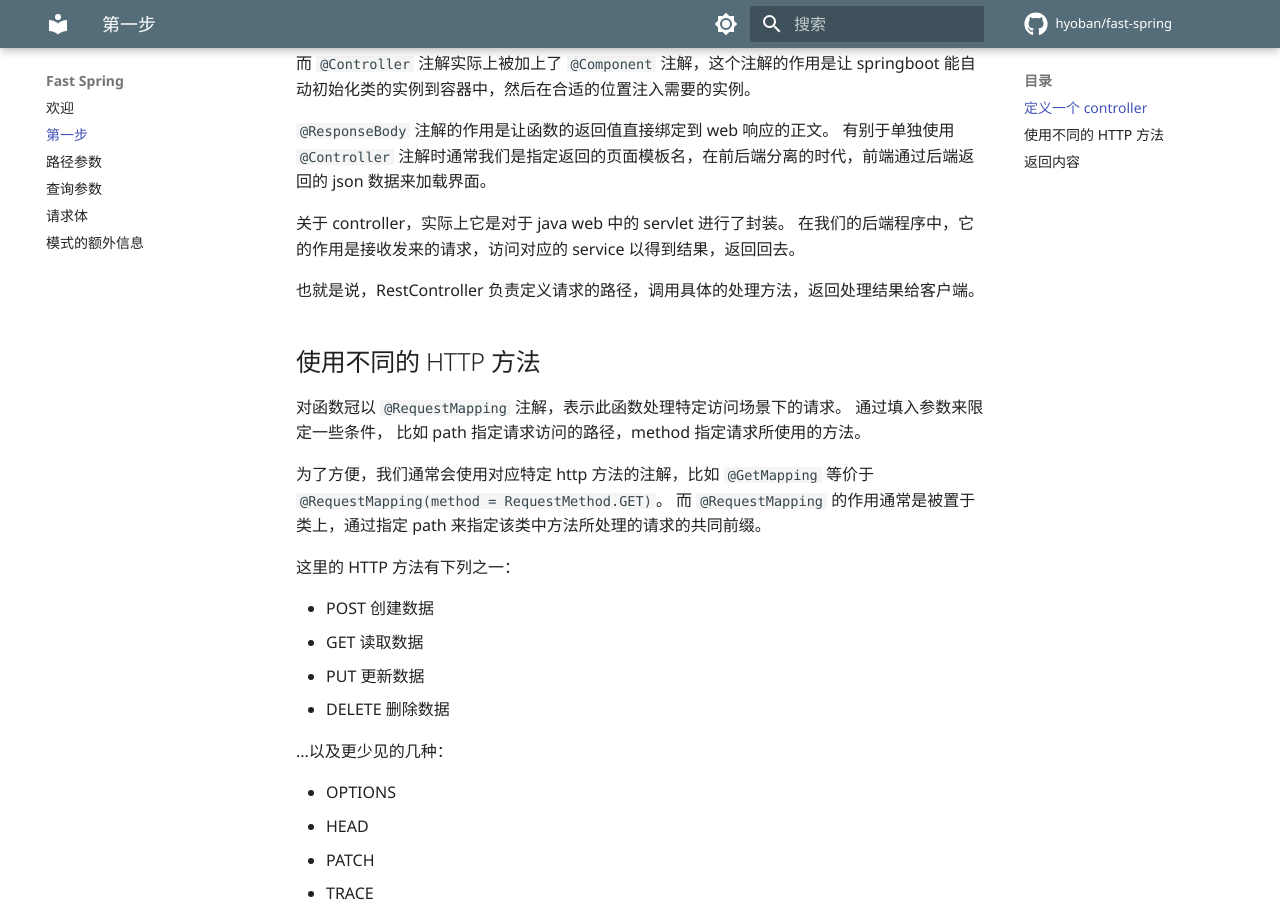
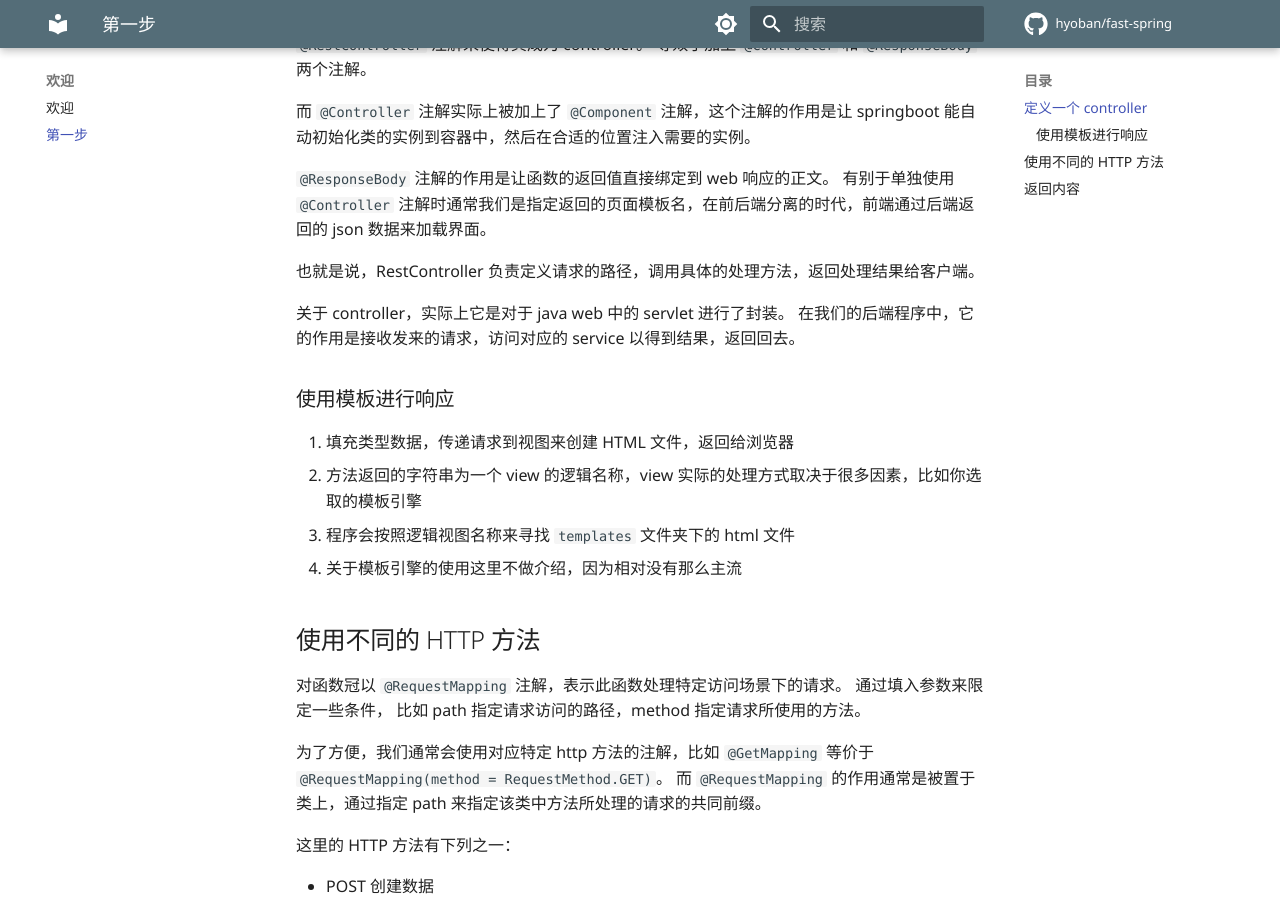
Before and after one commit to hyoban/fast-spring, an MkDocs documentation site: the page built from docs/first-steps.md, in a window 1280 px wide and 900 px high, scrolled down 918 px. Built offline with MkDocs 1.6.1 and Material for MkDocs 9.7.7, drawn with Linux system fonts in a browser that asks for light colours; comment, search, counter and statistics services are not loaded.

Commit message:
chore: arrange docs

```diff
--- a/docs/01-first-steps.md
+++ b/docs/first-steps.md
@@ -43,10 +43,17 @@ Spring 能够自动扫描你的代码，将其注册到该到的位置。
 `@ResponseBody` 注解的作用是让函数的返回值直接绑定到 web 响应的正文。
 有别于单独使用 `@Controller` 注解时通常我们是指定返回的页面模板名，在前后端分离的时代，前端通过后端返回的 json 数据来加载界面。
 
+也就是说，RestController 负责定义请求的路径，调用具体的处理方法，返回处理结果给客户端。
+
 关于 controller，实际上它是对于 java web 中的 servlet 进行了封装。
 在我们的后端程序中，它的作用是接收发来的请求，访问对应的 service 以得到结果，返回回去。
 
-也就是说，RestController 负责定义请求的路径，调用具体的处理方法，返回处理结果给客户端。
+### 使用模板进行响应
+
+1. 填充类型数据，传递请求到视图来创建 HTML 文件，返回给浏览器
+2. 方法返回的字符串为一个 view 的逻辑名称，view 实际的处理方式取决于很多因素，比如你选取的模板引擎
+3. 程序会按照逻辑视图名称来寻找 `templates` 文件夹下的 html 文件
+4. 关于模板引擎的使用这里不做介绍，因为相对没有那么主流
 
 ## 使用不同的 HTTP 方法
 
--- a/mkdocs.yml
+++ b/mkdocs.yml
@@ -25,6 +25,9 @@ theme:
   name: material
   features:
     - navigation.top
+    - navigation.instant
+    - navigation.tabs
+    - navigation.sections
 markdown_extensions:
   - pymdownx.superfences
 extra:
@@ -42,7 +45,20 @@ repo_name: hyoban/fast-spring
 plugins:
   - git-revision-date-localized:
       enable_creation_date: true
+      type: timeago
   - search
 
 extra_css:
   - stylesheets/extra.css
+
+nav:
+  - 欢迎:
+    - index.md
+    - first-steps.md
+  - 请求和回应:
+    - req-res/path-params.md
+    - req-res/query-params.md
+    - req-res/body.md
+    - req-res/cookie.md
+  - 交互式文档:
+    - swagger/schema-extra.md
```
Also changed, not shown: docs/req-res/body.md (renamed from docs/04-body.md), docs/req-res/path-params.md (renamed from docs/02-path-params.md), docs/req-res/query-params.md (renamed from docs/03-query-params.md), docs/swagger/schema-extra.md (renamed from docs/05-schema-extra.md).
